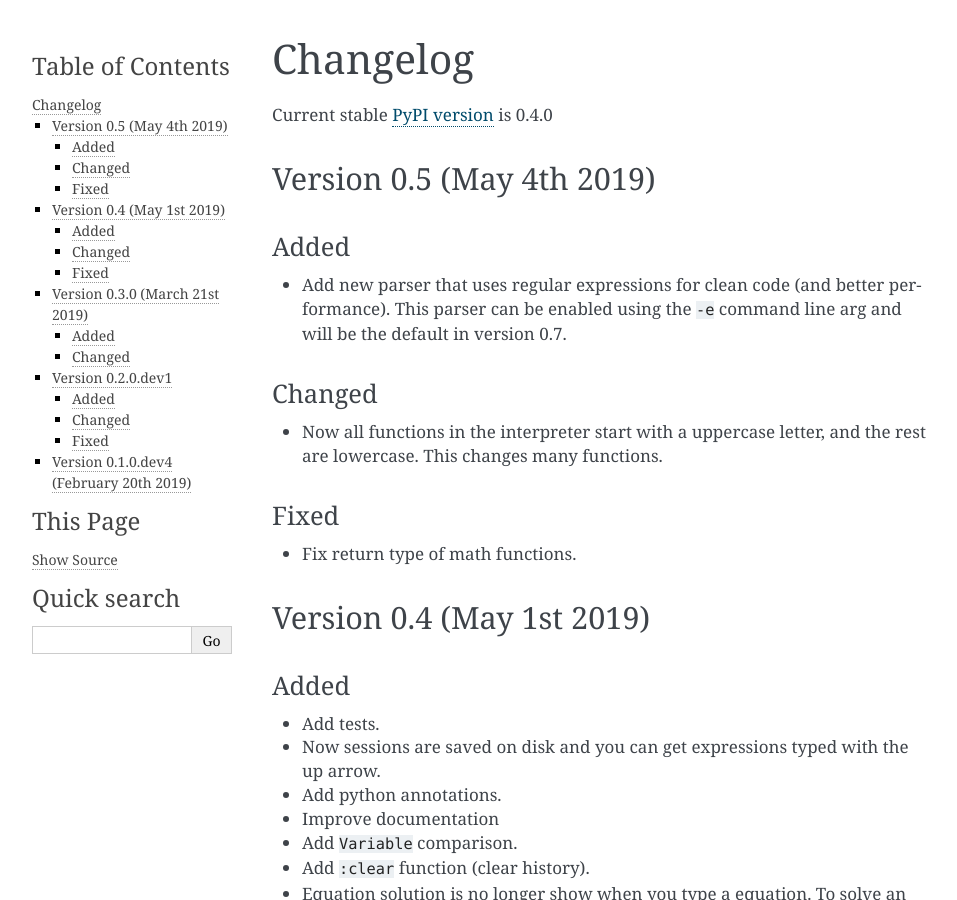
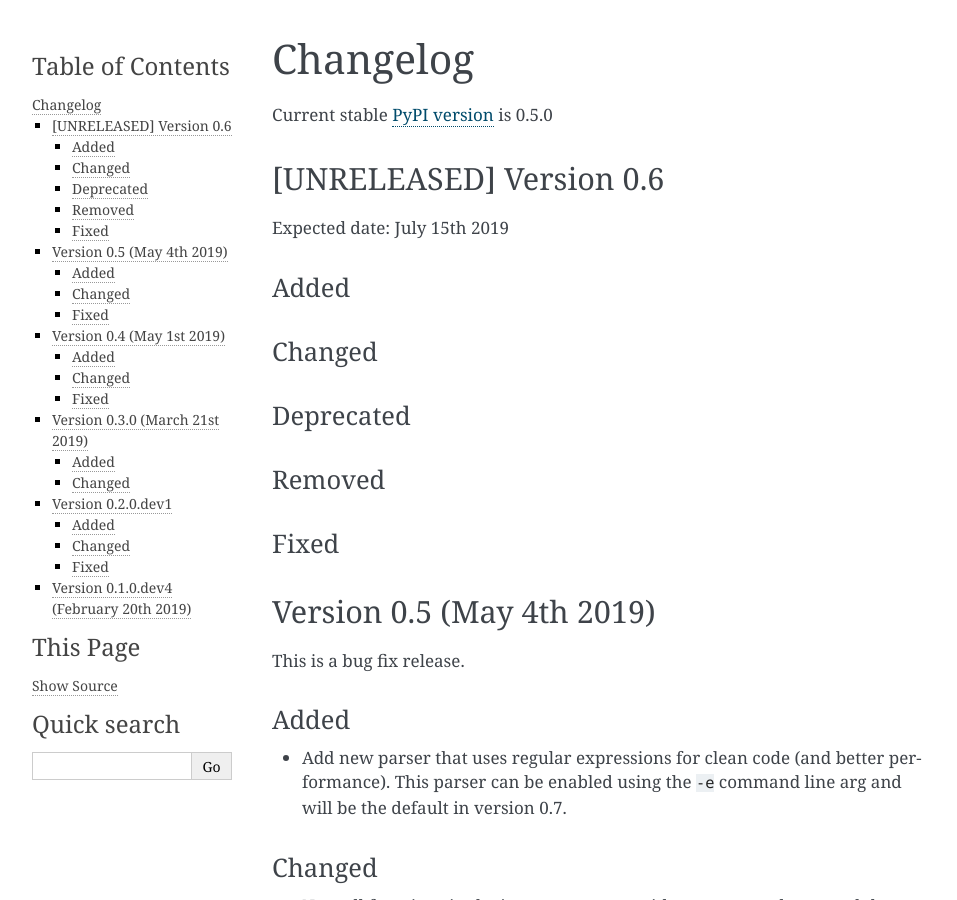
Before and after one commit to alcarazzam/pyscience, a Sphinx documentation site: the page built from doc/source/changelog.rst, in a window 1280 px wide and 900 px high. Shown: the whole window, without its empty margins (148-1105 px from the left). Built offline with Sphinx 7.4.7, drawn with Linux system fonts in a browser that asks for light colours.

Commit message:
Update documentation

```diff
--- a/doc/source/changelog.rst
+++ b/doc/source/changelog.rst
@@ -1,9 +1,31 @@
 Changelog
 =========
-Current stable `PyPI version <https://pypi.org/project/pyscience/>`_ is 0.4.0
+Current stable `PyPI version <https://pypi.org/project/pyscience/>`_ is 0.5.0
+
+[UNRELEASED] Version 0.6
+------------------------
+Expected date: July 15th 2019
+
+Added
+^^^^^
+
+Changed
+^^^^^^^
+
+Deprecated
+^^^^^^^^^^
+
+Removed
+^^^^^^^
+
+Fixed
+^^^^^
+
 
 Version 0.5 (May 4th 2019)
 --------------------------
+
+This is a bug fix release.
 
 Added
 ^^^^^
```
Also changed, not shown: 2 other files.
